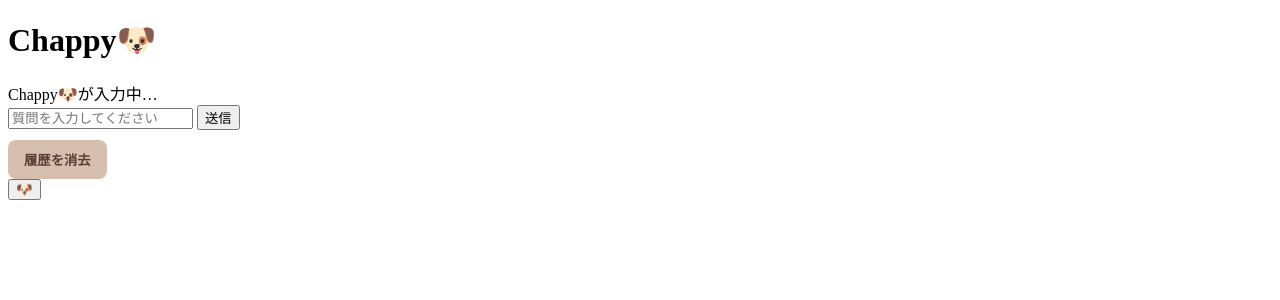
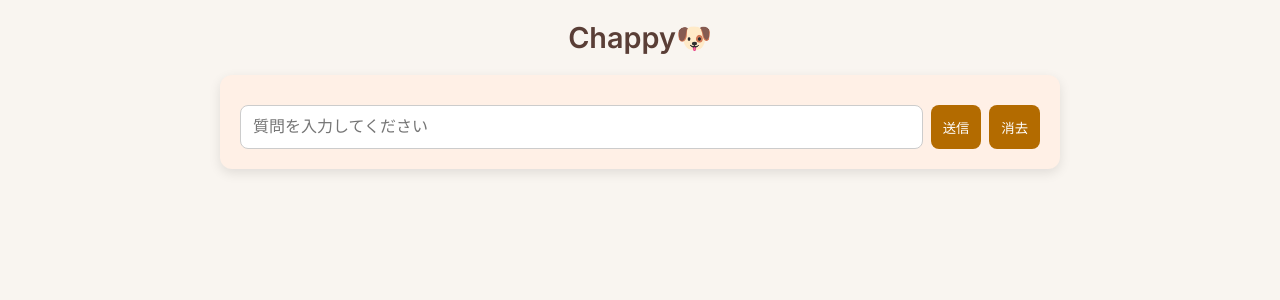
Before and after one commit to furyu0927/azurewebapp, a Flask app: template templates/index.html in a window 1280 px wide. Shown: the top 300 px of the page. Run offline with Flask 3, Linux system fonts and the light colour scheme; the template is opened without the code that fills it, so the values that code supplies are empty.

Commit message:
履歴消去ボタン修正

```diff
--- a/templates/index.html
+++ b/templates/index.html
@@ -6,18 +6,109 @@
 <title>Chappy🐶</title>
 <link href="https://fonts.googleapis.com/css2?family=Inter:wght@400;600&display=swap" rel="stylesheet">
 <style>
-/* --- 既存のCSSはそのまま --- */
-#clearBtn {
-    margin-top: 10px;
-    padding: 10px 16px;
+body {
+    font-family: 'Inter', sans-serif;
+    margin: 20px;
+    background-color: #f9f5f0;
+}
+h1 {
+    text-align: center;
+    font-weight: 600;
+    font-size: 1.8rem;
+    color: #5a3e36;
+}
+.chat-container {
+    max-width: 800px;
+    width: 95%;
+    margin: 20px auto;
+    background: #fff0e6;
+    padding: 20px;
+    border-radius: 12px;
+    box-shadow: 0px 4px 12px rgba(0,0,0,0.1);
+}
+.chat-history {
+    max-height: 500px;
+    overflow-y: auto;
+    margin-bottom: 10px;
+}
+.message {
+    margin: 10px 0;
+    padding: 12px;
+    border-radius: 10px;
+    word-wrap: break-word;
+    white-space: pre-wrap;
+}
+.bot {
+    background: #e5d4c0;
+    text-align: left;
+}
+.user {
+    background: #ffe8d6;
+    text-align: right;
+}
+#typingIndicator {
+    font-style: italic;
+    color: #7a5c47;
+    margin: 5px 0;
+    display: none;
+}
+.input-box {
+    display: flex;
+    flex-wrap: wrap;
+    gap: 8px;
+}
+.input-box input[type="text"] {
+    flex: 1 1 100%;
+    padding: 12px;
+    font-size: 16px;
+    border: 1px solid #ccc;
+    border-radius: 8px;
+}
+.input-box button {
+    flex: 1 1 100%;
+    padding: 12px;
+    background: #b36b00;
+    color: white;
+    border: none;
+    border-radius: 8px;
+    cursor: pointer;
+}
+.input-box button:hover {
+    background: #8c4e00;
+}
+@media(min-width: 500px){
+    .input-box input[type="text"] {
+        flex: 1 1 auto;
+        margin-bottom: 0;
+    }
+    .input-box button {
+        flex: 0 0 auto;
+        width: auto;
+    }
+}
+#scrollBottomBtn {
+    position: fixed;
+    bottom: 20px;
+    right: 20px;
     background: #d6bfae;
     color: #5a3e36;
     border: none;
-    border-radius: 8px;
+    border-radius: 50%;
+    width: 50px;
+    height: 50px;
+    font-size: 24px;
     cursor: pointer;
-    font-weight: 600;
+    box-shadow: 0 4px 8px rgba(0,0,0,0.2);
+    opacity: 0;
+    visibility: hidden;
+    transition: opacity 0.4s ease, transform 0.4s ease;
 }
-#clearBtn:hover {
+#scrollBottomBtn.show {
+    opacity: 1;
+    visibility: visible;
+    transform: translateY(0);
+}
+#scrollBottomBtn:hover {
     background: #bfa183;
 }
 </style>
@@ -38,9 +129,8 @@
     <form id="chatForm" class="input-box">
         <input type="text" name="user_input" placeholder="質問を入力してください" required>
         <button type="submit">送信</button>
+        <button type="button" id="clearChat">消去</button>
     </form>
-    <!-- 履歴消去ボタン -->
-    <button id="clearBtn">履歴を消去</button>
 </div>
 
 <button id="scrollBottomBtn" title="下へ移動">🐶</button>
@@ -51,6 +141,7 @@ const scrollBtn = document.getElementById("scrollBottomBtn");
 const typingIndicator = document.getElementById("typingIndicator");
 const form = document.getElementById("chatForm");
 const input = form.querySelector("input");
+const clearBtn = document.getElementById("clearChat");
 
 // スクロールボタン表示
 chatHistory.addEventListener("scroll", () => {
@@ -64,12 +155,13 @@ scrollBtn.addEventListener("click", () => {
     chatHistory.scrollTop = chatHistory.scrollHeight;
 });
 
-// Ajax送信
+// Ajax送信（認証付き）
 form.addEventListener("submit", (e) => {
     e.preventDefault();
     const userText = input.value.trim();
     if (!userText) return;
 
+    // ユーザー発言を表示
     const userDiv = document.createElement("div");
     userDiv.className = "message user";
     userDiv.innerHTML = `<strong>🍎:</strong> ${userText}`;
@@ -77,8 +169,10 @@ form.addEventListener("submit", (e) => {
     chatHistory.scrollTop = chatHistory.scrollHeight;
     input.value = "";
 
+    // 入力中表示
     typingIndicator.style.display = "block";
 
+    // サーバーに非同期送信
     fetch("/chat", {
         method: "POST",
         headers: { "Content-Type": "application/x-www-form-urlencoded" },
@@ -88,10 +182,12 @@ form.addEventListener("submit", (e) => {
     .then(res => res.json())
     .then(data => {
         typingIndicator.style.display = "none";
+
         const botDiv = document.createElement("div");
         botDiv.className = "message bot";
-        botDiv.innerHTML = `<strong>🐶:</strong> ${data.reply}`;
+        botDiv.innerHTML = `<strong>Chappy🐶:</strong> ${data.reply}`;
         chatHistory.appendChild(botDiv);
+
         chatHistory.scrollTop = chatHistory.scrollHeight;
     })
     .catch(err => {
@@ -100,19 +196,9 @@ form.addEventListener("submit", (e) => {
     });
 });
 
-// 履歴消去
-document.getElementById("clearBtn").addEventListener("click", () => {
-    fetch("/clear", {
-        method: "POST",
-        credentials: "same-origin"
-    })
-    .then(res => res.json())
-    .then(data => {
-        if (data.status === "cleared") {
-            chatHistory.innerHTML = "";
-        }
-    })
-    .catch(err => alert("履歴消去に失敗しました"));
+// チャット消去
+clearBtn.addEventListener("click", () => {
+    chatHistory.innerHTML = "";
 });
 
 // ページ読み込み時に最下部へ
```
